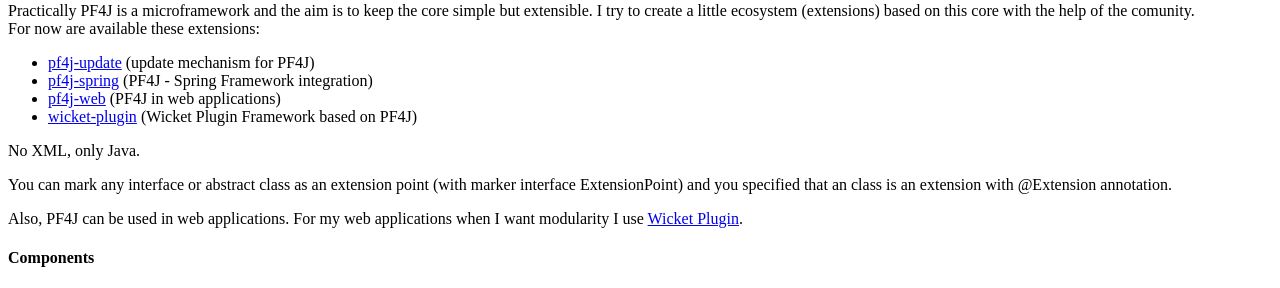
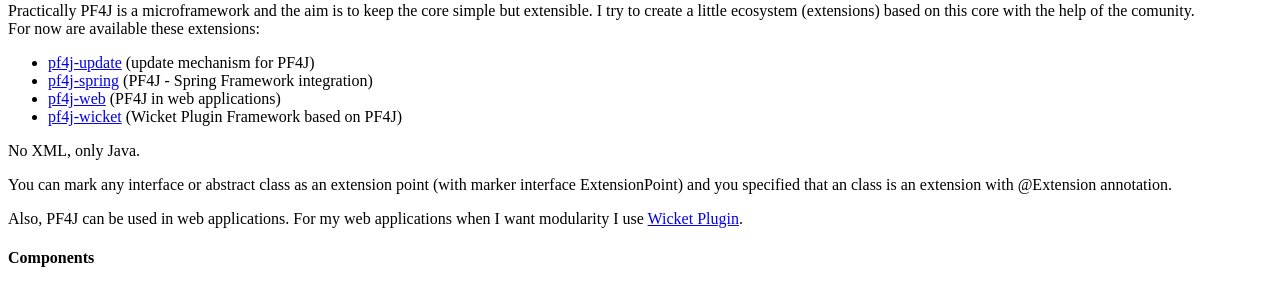
Before and after one commit to pf4j/pf4j.github.io, a Jekyll site: the page built from index.md, in a window 1280 px wide. Shown: the part 823-1111 px from the top of the page. Built offline with Jekyll 4.4.1, drawn with Linux system fonts in a browser that asks for light colours; Markdown is read by kramdown in place of the engine named in the settings; a style sheet for code colours, icons or effects is not loaded.

Commit message:
org name update
Signed-off-by: Bala Raman <srbala@gmail.com>

```diff
--- a/index.md
+++ b/index.md
@@ -20,8 +20,8 @@ For now are available these extensions:
 
 - [pf4j-update](https://github.com/pf4j/pf4j-update) (update mechanism for PF4J)
 - [pf4j-spring](https://github.com/pf4j/pf4j-spring) (PF4J - Spring Framework integration)
-- [pf4j-web](https://github.com/rmrodrigues/pf4j-web) (PF4J in web applications)
-- [wicket-plugin](https://github.com/pf4j/pf4j-wicket) (Wicket Plugin Framework based on PF4J)
+- [pf4j-web](https://github.com/pf4j/pf4j-web) (PF4J in web applications)
+- [pf4j-wicket](https://github.com/pf4j/pf4j-wicket) (Wicket Plugin Framework based on PF4J)
 
 No XML, only Java.
 
```
